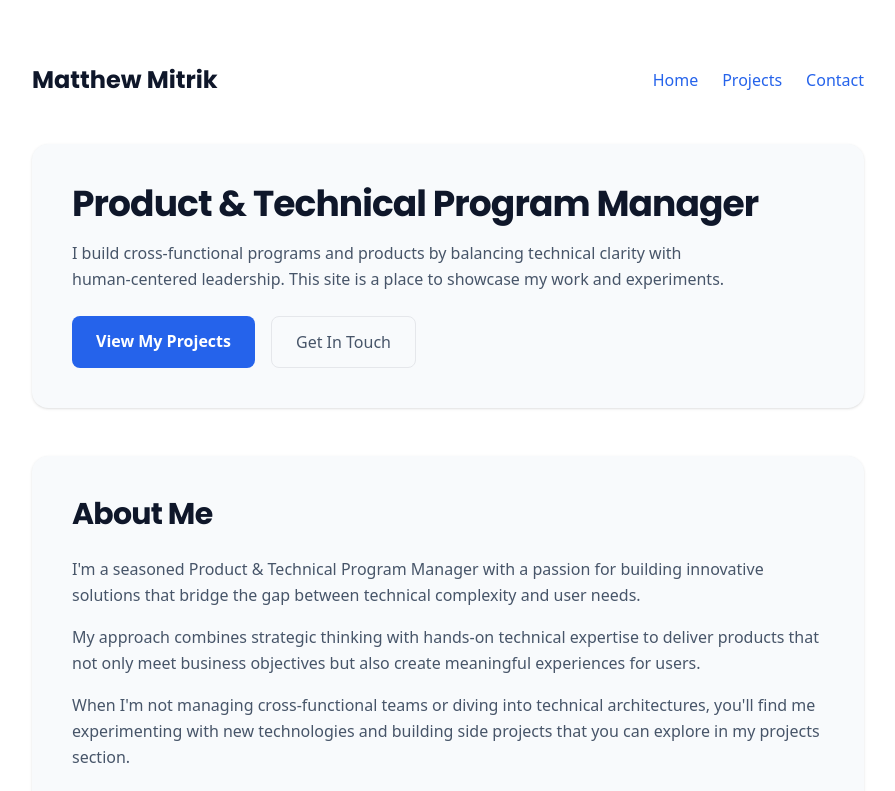
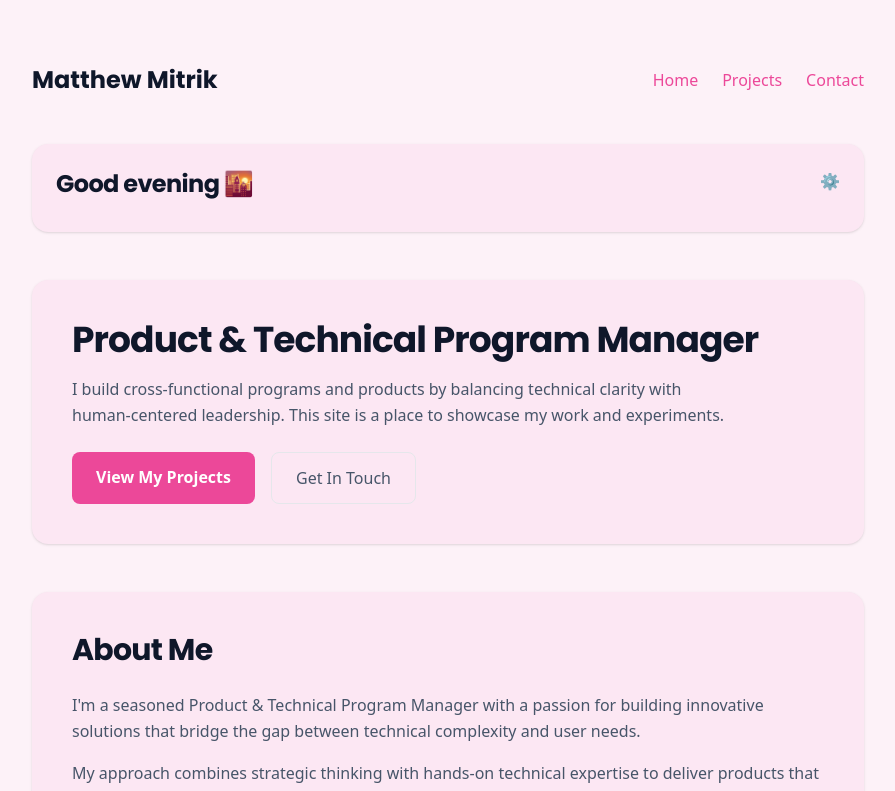
Before and after one commit to mmitrik/personal-site, a Next.js app: page / in a window 1280 px wide. Shown: the top 791 px of the page, without its empty margins (192-1087 px from the left). Built offline with nearby package versions, Linux system fonts and the light colour scheme.

Commit message:
Adds a dynamic greeting and theme based on user's time of day.

```diff
--- a/src/app/globals.css
+++ b/src/app/globals.css
@@ -111,3 +111,33 @@ a.btn:hover, .btn:hover {
 
 .hover\:text-accent:hover { color: var(--color-accent); }
 .hover\:bg-accent-hover:hover { background-color: var(--color-accent-hover); }
+
+/* Time-based theme overrides */
+body[data-theme="morning"] {
+  --color-bg: #fef7cd;
+  --color-surface: #fef3c7;
+  --color-accent: #f59e0b;
+  --color-accent-hover: #d97706;
+}
+
+body[data-theme="day"] {
+  /* Use default colors - no overrides needed */
+  --color-accent: #2563eb;
+}
+
+body[data-theme="evening"] {
+  --color-bg: #fdf2f8;
+  --color-surface: #fce7f3;
+  --color-accent: #ec4899;
+  --color-accent-hover: #db2777;
+}
+
+
+body[data-theme="night"] {
+  --color-bg: #1e293b;
+  --color-surface: #334155;
+  --color-text: #f1f5f9;
+  --color-muted: #cbd5e1;
+  --color-accent: #60a5fa;
+  --color-accent-hover: #3b82f6;
+}
--- a/src/app/page.js
+++ b/src/app/page.js
@@ -1,6 +1,7 @@
 'use client';
 
 import Header from '../components/Header';
+import DynamicGreeting from '../components/DynamicGreeting';
 import Hero from '../components/Hero';
 import About from '../components/About';
 import Projects from '../components/Projects';
@@ -11,6 +12,7 @@ export default function HomePage() {
     <main className="min-h-screen bg-bg text-text">
       <div className="max-w-4xl mx-auto p-8 pt-16">
         <Header />
+        <DynamicGreeting />
         <Hero />
         <About />
         <Projects />
--- /dev/null
+++ b/src/components/DynamicGreeting.js
@@ -0,0 +1,140 @@
+"use client";
+
+import { useEffect, useState } from "react";
+
+export default function DynamicGreeting() {
+    const [greeting, setGreeting] = useState("");
+    const [theme, setTheme] = useState("day"); // "morning" | "day" | "evening" | "night"
+    const [isAutoThemeEnabled, setIsAutoThemeEnabled] = useState(true);
+    const [showSettings, setShowSettings] = useState(false);
+
+    const themes = [
+        { name: "morning", label: "Morning ☀️", emoji: "☀️" },
+        { name: "day", label: "Day 👋", emoji: "👋" },
+        { name: "evening", label: "Evening 🌇", emoji: "🌇" },
+        { name: "night", label: "Night 🌙", emoji: "🌙" }
+    ];
+
+    useEffect(() => {
+        if (isAutoThemeEnabled) {
+            const hour = new Date().getHours();
+
+            if (hour < 12) {
+                setGreeting("Good morning ☀️");
+                setTheme("morning");
+            } else if (hour < 17) {
+                setGreeting("Good afternoon 👋");
+                setTheme("day");
+            } else if (hour < 21) {
+                setGreeting("Good evening 🌇");
+                setTheme("evening");
+            } else {
+                setGreeting("Good night 🌙");
+                setTheme("night");
+            }
+        }
+    }, [isAutoThemeEnabled]);
+
+    // Apply theme to body element
+    useEffect(() => {
+        if (theme) {
+            document.body.setAttribute('data-theme', theme);
+        }
+
+        // Cleanup function to remove attribute when component unmounts
+        return () => {
+            document.body.removeAttribute('data-theme');
+        };
+    }, [theme]);
+
+    const handleThemeChange = (newTheme) => {
+        setTheme(newTheme);
+        setIsAutoThemeEnabled(false);
+
+        // Update greeting based on manual theme selection
+        const themeGreetings = {
+            morning: "Good morning ☀️",
+            day: "Good afternoon 👋",
+            evening: "Good evening 🌇",
+            night: "Good night 🌙"
+        };
+        setGreeting(themeGreetings[newTheme]);
+    };
+
+    const toggleAutoTheme = () => {
+        setIsAutoThemeEnabled(!isAutoThemeEnabled);
+        if (!isAutoThemeEnabled) {
+            // Re-enable auto theme and update immediately
+            const hour = new Date().getHours();
+            if (hour < 12) {
+                setGreeting("Good morning ☀️");
+                setTheme("morning");
+            } else if (hour < 17) {
+                setGreeting("Good afternoon 👋");
+                setTheme("day");
+            } else if (hour < 21) {
+                setGreeting("Good evening 🌇");
+                setTheme("evening");
+            } else {
+                setGreeting("Good night 🌙");
+                setTheme("night");
+            }
+        }
+    };
+
+    return (
+        <div className="bg-surface p-6 rounded-2xl shadow-sm mb-12 transition-colors duration-700 relative">
+            {/* Settings button */}
+            <button
+                onClick={() => setShowSettings(!showSettings)}
+                className="absolute top-4 right-4 text-muted hover:text-accent transition-colors p-2 rounded-md hover:bg-bg"
+                title="Theme settings"
+            >
+                ⚙️
+            </button>
+
+            <h2 className="text-2xl font-heading mb-2 pr-12">{greeting}</h2>
+
+            {/* Theme controls */}
+            {showSettings && (
+                <div className="mt-4 p-4 bg-bg rounded-lg border border-border">
+                    <div className="flex items-center justify-between mb-4">
+                        <span className="text-text font-medium">Auto Theme</span>
+                        <button
+                            onClick={toggleAutoTheme}
+                            className={`w-12 h-6 rounded-full transition-colors ${
+                                isAutoThemeEnabled ? "bg-accent" : "bg-border"
+                            }`}
+                        >
+                            <div
+                                className={`w-5 h-5 bg-white rounded-full transition-transform ${
+                                    isAutoThemeEnabled ? "translate-x-6" : "translate-x-0.5"
+                                }`}
+                            />
+                        </button>
+                    </div>
+
+                    <div className="space-y-2">
+                        <span className="text-sm text-muted">Manual Theme Selection:</span>
+                        <div className="grid grid-cols-2 gap-2">
+                            {themes.map((themeOption) => (
+                                <button
+                                    key={themeOption.name}
+                                    onClick={() => handleThemeChange(themeOption.name)}
+                                    className={`p-2 rounded-md text-left transition-colors ${
+                                        theme === themeOption.name && !isAutoThemeEnabled
+                                            ? "bg-accent text-white"
+                                            : "bg-surface hover:bg-border text-text"
+                                    }`}
+                                    disabled={isAutoThemeEnabled}
+                                >
+                                    <span className="text-sm">{themeOption.label}</span>
+                                </button>
+                            ))}
+                        </div>
+                    </div>
+                </div>
+            )}
+        </div>
+    );
+}
```
